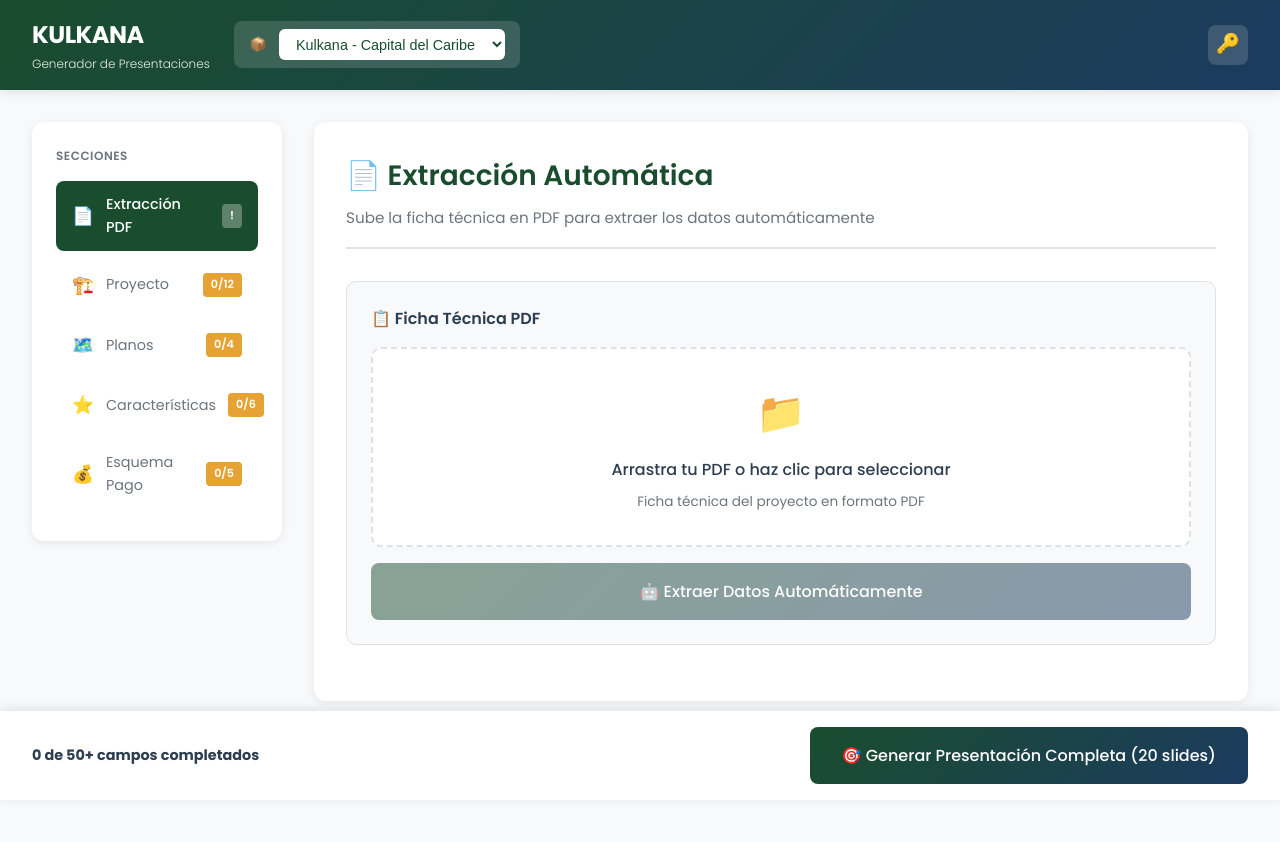
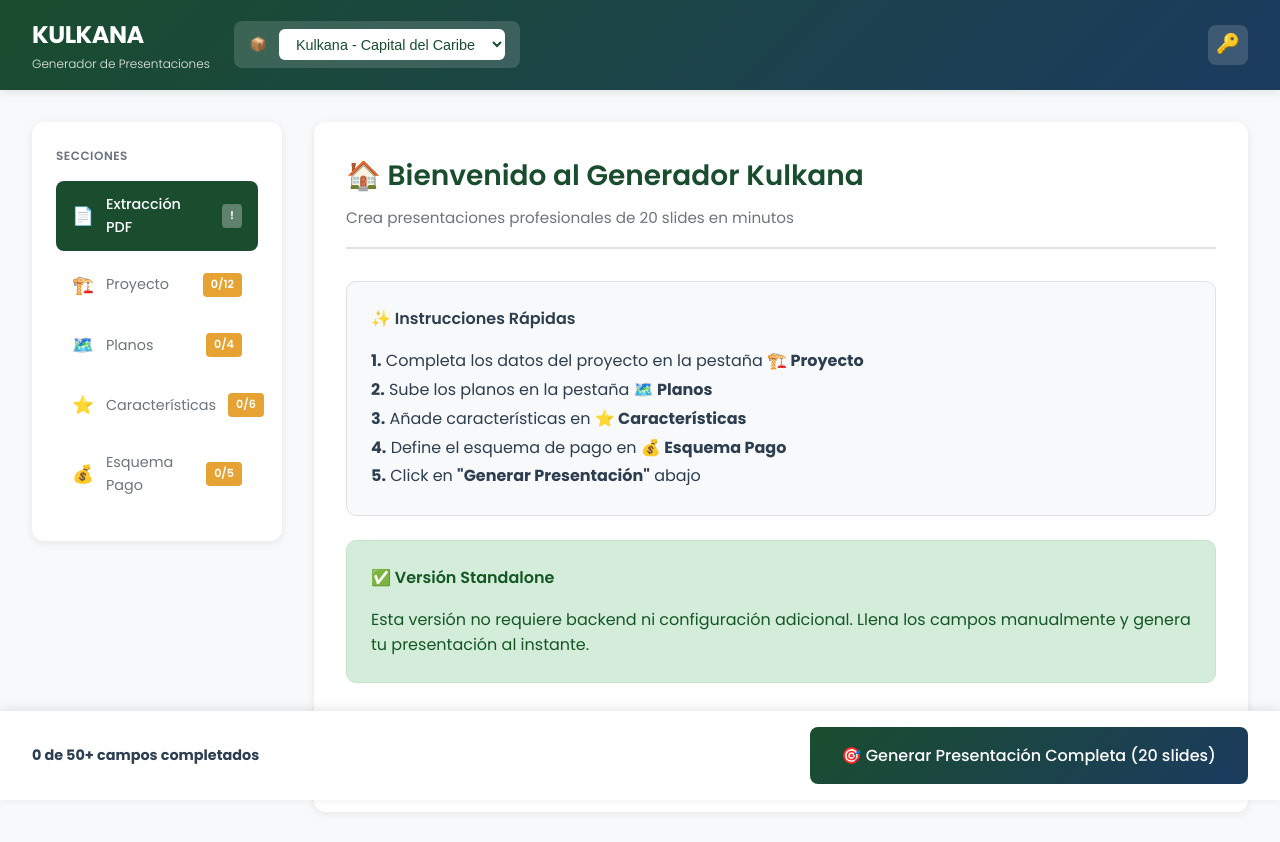
Before and after one commit to sergiogogue/kulkana-generator, a website: page index.html in a window 1280 px wide. Before the commit the page ends 813 px from the top, so only its background shows below. Drawn offline with Linux system fonts and the light colour scheme.

Commit message:
Update index.html

````diff
--- a/index.html
+++ b/index.html
@@ -646,28 +646,35 @@
 
         <!-- MAIN CONTENT -->
         <main class="content">
-            <!-- SECCIÓN: EXTRACCIÓN PDF -->
+            <!-- SECCIÓN: INICIO -->
             <div class="section active" id="section-extraccion">
                 <div class="section-header">
-                    <h2 class="section-title">📄 Extracción Automática</h2>
-                    <p class="section-desc">Sube la ficha técnica en PDF para extraer los datos automáticamente</p>
+                    <h2 class="section-title">🏠 Bienvenido al Generador Kulkana</h2>
+                    <p class="section-desc">Crea presentaciones profesionales de 20 slides en minutos</p>
                 </div>
 
-                <div id="alertExtraccion" class="alert"></div>
-
                 <div class="card">
-                    <div class="card-title">📋 Ficha Técnica PDF</div>
-                    <input type="file" id="pdfFile" accept="application/pdf" style="display: none;" onchange="handlePdfUpload(event)">
-                    <div class="file-zone" id="pdfZone" onclick="document.getElementById('pdfFile').click()">
-                        <div class="file-icon">📁</div>
-                        <div class="file-text">Arrastra tu PDF o haz clic para seleccionar</div>
-                        <div class="file-hint">Ficha técnica del proyecto en formato PDF</div>
-                        <div id="pdfFileName" class="file-name" style="display: none;"></div>
+                    <div class="card-title">✨ Instrucciones Rápidas</div>
+                    <div style="line-height: 1.8;">
+                        <p><strong>1.</strong> Completa los datos del proyecto en la pestaña <strong>🏗️ Proyecto</strong></p>
+                        <p><strong>2.</strong> Sube los planos en la pestaña <strong>🗺️ Planos</strong></p>
+                        <p><strong>3.</strong> Añade características en <strong>⭐ Características</strong></p>
+                        <p><strong>4.</strong> Define el esquema de pago en <strong>💰 Esquema Pago</strong></p>
+                        <p><strong>5.</strong> Click en <strong>"Generar Presentación"</strong> abajo</p>
                     </div>
-                    <button class="btn btn-primary btn-block btn-lg" id="btnExtract" disabled onclick="extractDataFromPdf()" style="margin-top: 1rem;">
-                        🤖 Extraer Datos Automáticamente
-                    </button>
                 </div>
+
+                <div class="card" style="background: #d4edda; border-color: #c3e6cb;">
+                    <div class="card-title" style="color: #155724;">✅ Versión Standalone</div>
+                    <p style="color: #155724; margin: 0;">
+                        Esta versión no requiere backend ni configuración adicional.
+                        Llena los campos manualmente y genera tu presentación al instante.
+                    </p>
+                </div>
+
+                <button class="btn btn-primary btn-block btn-lg" onclick="showSection('proyecto')" style="margin-top: 1rem;">
+                    🚀 Comenzar a Crear Presentación
+                </button>
             </div>
 
             <!-- SECCIÓN: PROYECTO -->
@@ -993,18 +1000,17 @@
                     })
                 });
 
-                const data = await response.json();
-
-                if (!response.ok) {
+                const result = await response.json();
+
+                if (!response.ok || !result.success) {
                     if (response.status === 401) {
                         throw new Error('API Key inválida. Verifica tu key en console.anthropic.com');
                     }
-                    throw new Error(data.error?.message || data.error || 'Error en la API');
+                    throw new Error(result.error || 'Error en la extracción');
                 }
 
-                const textContent = data.content.filter(i => i.type === "text").map(i => i.text).join("");
-                const cleanJson = textContent.replace(/```json|```/g, '').trim();
-                const extractedData = JSON.parse(cleanJson);
+                // La Netlify Function devuelve { success: true, data: extractedData }
+                const extractedData = result.data;
 
                 // Llenar campos
                 Object.keys(extractedData).forEach(key => {
````
